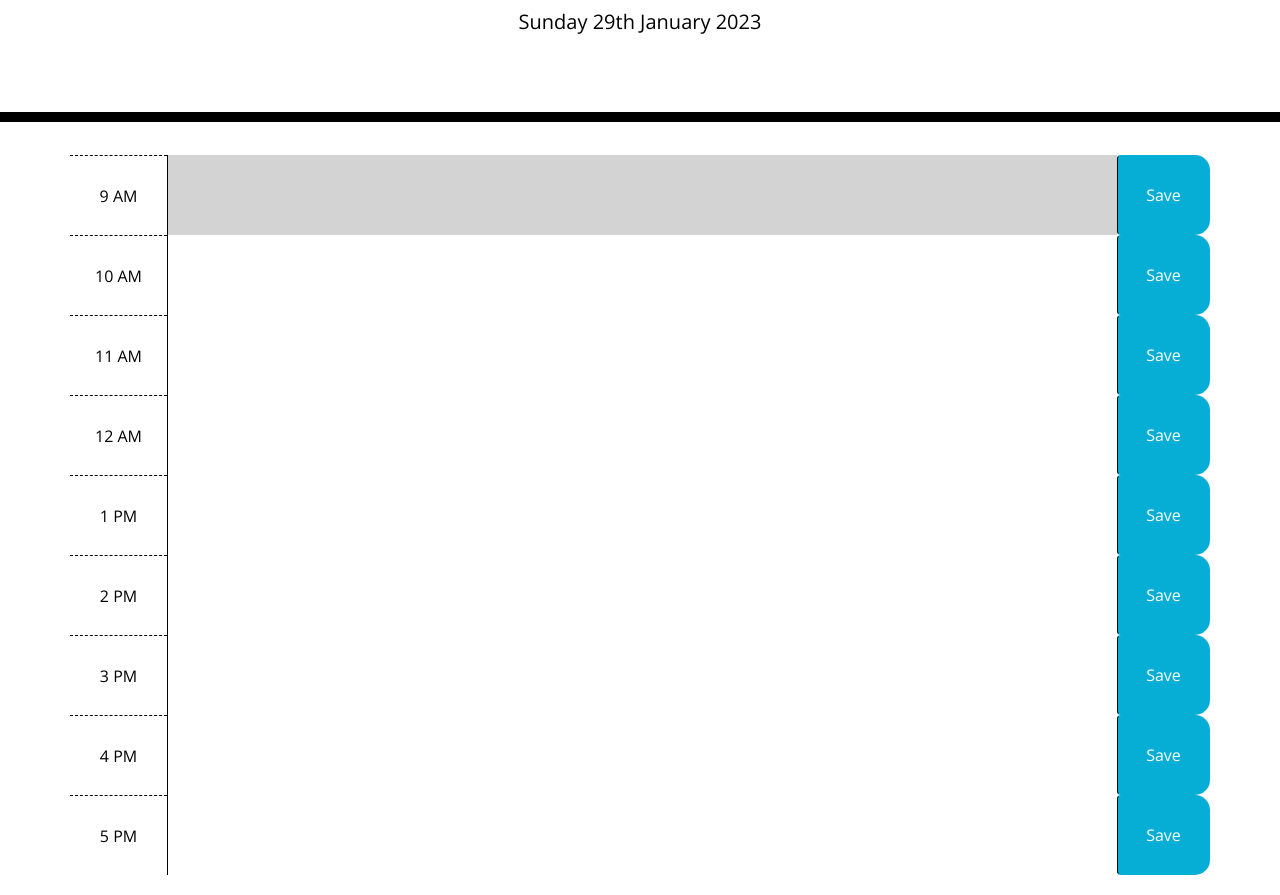
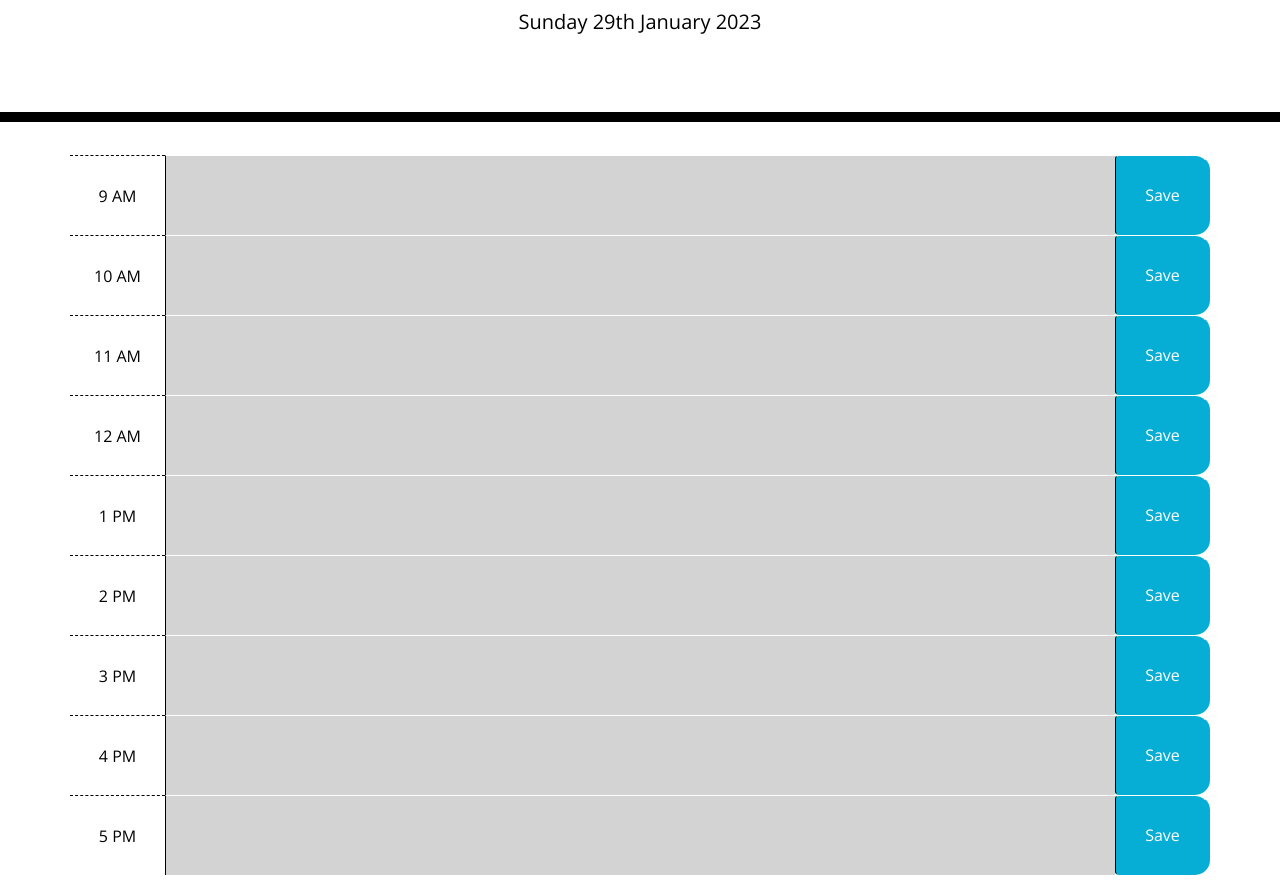
Before and after one commit to Ing3rs/Challenge-7-Planner-App, a plain HTML site: page index.html in a window 1280 px wide. Shown: the part 182-1077 px from the top of the page. Drawn offline with nearby package versions, Linux system fonts and the light colour scheme.

Commit message:
basic functionality complete - need to tidy up code

```diff
--- a/assets/css/style.css
+++ b/assets/css/style.css
@@ -72,6 +72,7 @@ textarea {
 
 
 /* my additions:  */
-.col-10, .col {
+.col-1, .col-10 {
   height: 80px;
+  border-top: 1px solid white;
 }
--- a/assets/js/script.js
+++ b/assets/js/script.js
@@ -2,8 +2,6 @@
 // ----------------
 
 /*
-
-> use moment.js
 
 when adding an event 'appointment added to local storage' message above main calendar
 
@@ -65,79 +63,173 @@ save button changes color when hovered over
 
 > if time, add some flair... (dark mode? lesson 01/03)
 
+> check it' responsive
+
 */
 
+// MY CODE
+// ------------------------------------------------------------
 
-// DEFINE VARIABLES
-// -----------------------------------------
+var saveButton = $('.saveBtn');
+var confirmationMsg = $('#confirmationMessage');
 
-var calendarBlock = $("#calendar-block");
+// current date & time
+var today = moment().format("dddd Do MMMM YYYY");
+var currentHour = moment().format("HH");
 
-// object for each time of day for local storage to push to?
+// print today's date at top of page:
+$("#currentDay").text(today);
+
+// Calendar times for checkTime()
+// must be an easier way to do this? if statement or moment calendar?
+
+var nineAMBlock = $("#calendarHour-9");
+var nineAM = moment().format("09");
+
+var tenAMBlock = $("#calendarHour-10");
+var tenAM = moment().format("10");
+
+var elevenAMBlock = $("#calendarHour-11");
+var elevenAM = moment().format("11");
+
+var twelvePMBlock = $("#calendarHour-12");
+var twelvePM = moment().format("12");
+
+var onePMBlock = $("#calendarHour-1");
+var onePM = moment().format("13");
+
+var twoPMBlock = $("#calendarHour-2");
+var twoPM = moment().format("14");
+
+var threePMBlock = $("#calendarHour-3");
+var threePM = moment().format("15");
+
+var fourPMBlock = $("#calendarHour-4");
+var fourPM = moment().format("16");
+
+var fivePMBlock = $("#calendarHour-5");
+var fivePM = moment().format("17");
 
 
-// CURRENT DATE & TIME
-// -----------------------------------------
 
-var today = moment().format("dddd Do MMMM YYYY")
-$("#currentDay").text(today);
 
-var currentHour = moment().format("HH:mm:ss");
+
+
+// call functions
+
+
 
 // MAIN FUNCTIONS
 //------------------------------------------
 
 // calendar color coding
+function checkTime() {
 
-// moment().calendar({
-//     sameDay: '[Today]',
-//     nextDay: '[Tomorrow]',
-//     nextWeek: 'dddd',
-//     lastDay: '[Yesterday]',
-//     lastWeek: '[Last] dddd',
-//     sameElse: 'DD/MM/YYYY'
-// });
+    var calendarHours = [nineAM, tenAM, elevenAM, twelvePM, onePM, twoPM, threePM, fourPM, fivePM];
 
-// var nineAM = $("#calendarHour-9");
-//     nineAM = moment().format("09:00:00")
+    var hourBlock = [nineAMBlock, tenAMBlock, elevenAMBlock, twelvePMBlock, onePMBlock, twoPMBlock, threePMBlock, fourPMBlock, fivePMBlock];
 
-// moment().calendar({
-//   sameDay: function (now) {
-//     if (this.isBefore(now)) {
-//       return '[Will Happen Today]';
-//     } else {
-//       return '[Happened Today]';
-//     }
-//     /* ... */
-//   }
-// });
+    for (var i = 0; i < calendarHours.length; i++)
 
-var nineAM = $("#calendarHour-9");
-    nineAM = moment().format("09:00:00");
+        if (calendarHours[i] > currentHour) {
+            hourBlock[i].addClass('future');
 
-function checkTime () {
+        } else if (calendarHours[i] < currentHour) {
+            hourBlock[i].addClass('past');
 
-    if (nineAM === currentHour) {
-        calendarBlock.addClass('present');
-
-    } else if (nineAM < currentHour) {
-        calendarBlock.addClass('past');
-
-    } else {
-        calendarBlock.addClass('future');
-    }
+        } else {
+            hourBlock[i].addClass('present');
+        }
 }
-
 
 checkTime();
 
-// pull local storage
+// store calendar events
 
 
+// retrieve calender events
 
-// EVENT LISTENERS
-// -----------------------------------------
+function retrieveEvents() {
 
-// save button
-// (look at last weeks challenge - highscore board for local storage?)
-// (include successfully added message at top of calendar) - maybe add a jQuery dialogue box instead?
+    var hour9 = JSON.parse(localStorage.getItem('hour9'));
+    nineAMBlock.text(hour9);
+
+    var hour10 = JSON.parse(localStorage.getItem('hour10'));
+    tenAMBlock.text(hour10);
+
+    var hour11 = JSON.parse(localStorage.getItem('hour11'));
+    elevenAMBlock.text(hour11);
+
+    var hour12 = JSON.parse(localStorage.getItem('hour12'));
+    twelvePMBlock.text(hour12);
+
+    var hour1 = JSON.parse(localStorage.getItem('hour1'));
+    onePMBlock.text(hour1);
+
+    var hour2 = JSON.parse(localStorage.getItem('hour2'));
+    twoPMBlock.text(hour2);
+
+    var hour3 = JSON.parse(localStorage.getItem('hour3'));
+    threePMBlock.text(hour3);
+
+    var hour4 = JSON.parse(localStorage.getItem('hour4'));
+    fourPMBlock.text(hour4);
+
+    var hour5 = JSON.parse(localStorage.getItem('hour5'));
+    fivePMBlock.text(hour5);
+
+};
+
+retrieveEvents();
+
+
+// save button even listener (would work better on each individual button)
+
+saveButton.on("click", function (event) {
+
+    var hour9 = $("#calendarHour-9").val().trim();
+    localStorage.setItem("hour9", JSON.stringify(hour9));
+
+    var hour10 = $("#calendarHour-10").val().trim();
+    localStorage.setItem("hour10", JSON.stringify(hour10));
+
+    var hour11 = $("#calendarHour-11").val().trim();
+    localStorage.setItem("hour11", JSON.stringify(hour11));
+
+    var hour12 = $("#calendarHour-12").val().trim();
+    localStorage.setItem("hour12", JSON.stringify(hour12));
+
+    var hour1 = $("#calendarHour-1").val().trim();
+    localStorage.setItem("hour1", JSON.stringify(hour1));
+
+    var hour2 = $("#calendarHour-2").val().trim();
+    localStorage.setItem("hour2", JSON.stringify(hour2));
+
+    var hour3 = $("#calendarHour-3").val().trim();
+    localStorage.setItem("hour3", JSON.stringify(hour3));
+
+    var hour4 = $("#calendarHour-4").val().trim();
+    localStorage.setItem("hour4", JSON.stringify(hour4));
+
+    var hour5 = $("#calendarHour-5").val().trim();
+    localStorage.setItem("hour5", JSON.stringify(hour5));
+
+    // displayMessage('confirm', "Event saved!");
+
+
+});
+
+// // display message
+// function displayMessage(type, message) {
+//     var msgP = document.createElement("p");
+//     msgP.textContent = message;
+//     msgP.setAttribute("class", type);
+//     confirmationMsg.append(msgP)
+
+//     // remove message after 2 seconds to stop messages stacking up
+//     clearTimeout(messageTimeout);
+//     var messageTimeout = setTimeout(function () {
+//         msgP.classList.add("hide");
+//     }, 1000);
+
+// }
--- a/index.html
+++ b/index.html
@@ -28,17 +28,18 @@
   </header>
   <div class="container">
     <!-- Timeblocks go here -->
+    <div id="confirmationMessage"></div>
 
     <!-- 9AM -->
     <div class="row time-block">
 
       <div class="col hour">
-        <p id="calendarHour-9">9 AM</p>
+        <p>9 AM</p>
       </div>
 
-      <textarea class="col-10" name="calendar-entry" id="calendar-block" cols="6" rows="1"></textarea>
+      <textarea class="col-10 description" id="calendarHour-9"></textarea>
 
-      <button class="col saveBtn btn">Save</button>
+      <button class="col-1 saveBtn btn">Save</button>
 
     </div>
 
@@ -46,12 +47,12 @@
     <div class="row time-block">
 
       <div class="col hour">
-        <p id="calendarHour-10">10 AM</p>
+        <p>10 AM</p>
       </div>
 
-      <textarea class="col-10" name="calendar-entry" id="calendar-block" cols="6" rows="1"></textarea>
+      <textarea class="col-10 description" id="calendarHour-10"></textarea>
 
-      <button class="col saveBtn btn">Save</button>
+      <button class="col-1 saveBtn btn">Save</button>
 
     </div>
 
@@ -59,12 +60,12 @@
     <div class="row time-block">
 
       <div class="col hour">
-        <p id="calendarHour-11">11 AM</p>
+        <p>11 AM</p>
       </div>
 
-      <textarea class="col-10" name="calendar-entry" id="calendar-block" cols="6" rows="1"></textarea>
+      <textarea class="col-10 description" id="calendarHour-11"></textarea>
 
-      <button class="col saveBtn btn">Save</button>
+      <button class="col-1 saveBtn btn">Save</button>
 
     </div>
 
@@ -72,12 +73,12 @@
     <div class="row time-block">
 
       <div class="col hour">
-        <p id="calendarHour-12">12 AM</p>
+        <p>12 AM</p>
       </div>
 
-      <textarea class="col-10" name="calendar-entry" id="calendar-block" cols="6" rows="1"></textarea>
+      <textarea class="col-10 description" id="calendarHour-12"></textarea>
 
-      <button class="col saveBtn btn">Save</button>
+      <button class="col-1 saveBtn btn">Save</button>
 
     </div>
 
@@ -85,12 +86,12 @@
     <div class="row time-block">
 
       <div class="col hour">
-        <p id="calendarHour-1">1 PM</p>
+        <p>1 PM</p>
       </div>
 
-      <textarea class="col-10" name="calendar-entry" id="calendar-block" cols="6" rows="1"></textarea>
+      <textarea class="col-10 description" id="calendarHour-1"></textarea>
 
-      <button class="col saveBtn btn">Save</button>
+      <button class="col-1 saveBtn btn">Save</button>
 
     </div>
 
@@ -98,12 +99,12 @@
     <div class="row time-block">
 
       <div class="col hour">
-        <p id="calendarHour-2">2 PM</p>
+        <p>2 PM</p>
       </div>
 
-      <textarea class="col-10" name="calendar-entry" id="calendar-block" cols="6" rows="1"></textarea>
+      <textarea class="col-10 description" id="calendarHour-2"></textarea>
 
-      <button class="col saveBtn btn">Save</button>
+      <button class="col-1 saveBtn btn">Save</button>
 
     </div>
 
@@ -111,12 +112,12 @@
     <div class="row time-block">
 
       <div class="col hour">
-        <p id="calendarHour-3">3 PM</p>
+        <p>3 PM</p>
       </div>
 
-      <textarea class="col-10" name="calendar-entry" id="calendar-block" cols="6" rows="1"></textarea>
+      <textarea class="col-10 description" id="calendarHour-3"></textarea>
 
-      <button class="col saveBtn btn">Save</button>
+      <button class="col-1 saveBtn btn">Save</button>
 
     </div>
 
@@ -124,12 +125,12 @@
     <div class="row time-block">
 
       <div class="col hour">
-        <p id="calendarHour-4">4 PM</p>
+        <p>4 PM</p>
       </div>
 
-      <textarea class="col-10" name="calendar-entry" id="calendar-block" cols="6" rows="1"></textarea>
+      <textarea class="col-10 description" id="calendarHour-4"></textarea>
 
-      <button class="col saveBtn btn">Save</button>
+      <button class="col-1 saveBtn btn">Save</button>
 
     </div>
 
@@ -137,12 +138,12 @@
     <div class="row time-block">
 
       <div class="col hour">
-        <p id="calendarHour-5">5 PM</p>
+        <p>5 PM</p>
       </div>
 
-      <textarea class="col-10" name="calendar-entry" id="calendar-block" cols="6" rows="1"></textarea>
+      <textarea class="col-10 description" id="calendarHour-5"></textarea>
 
-      <button class="col saveBtn btn">Save</button>
+      <button class="col-1 saveBtn btn">Save</button>
 
     </div>
 
```
